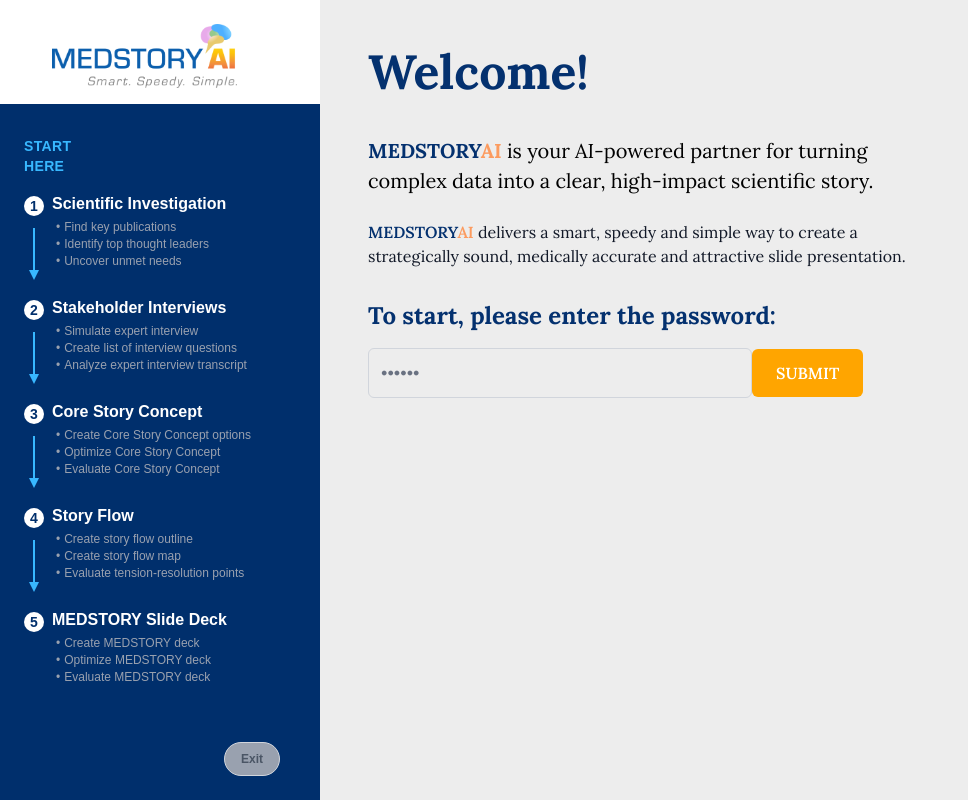
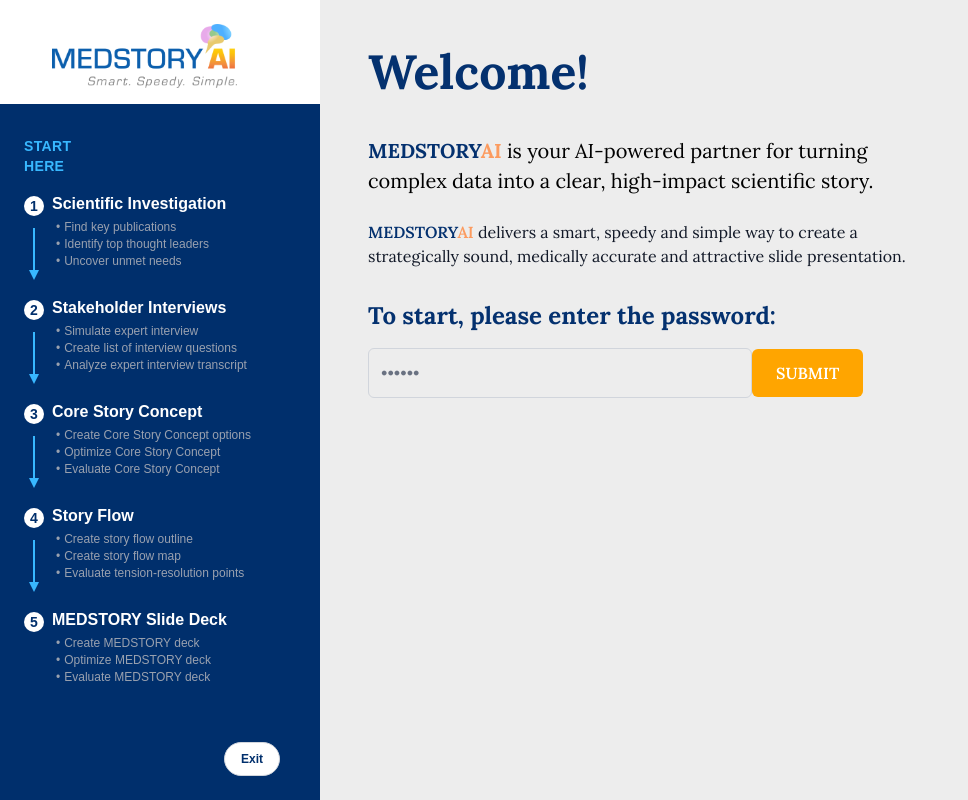
Before and after one commit to jaburnell920/medstory-ai, a Next.js app: page / in a window 1280 px wide. Shown: the whole page, without its empty margins (0-968 px from the left). Built offline with nearby package versions, Linux system fonts and the light colour scheme.

Commit message:
enabled exit button on pw page

```diff
--- a/src/app/components/DisabledSidebarMenu.tsx
+++ b/src/app/components/DisabledSidebarMenu.tsx
@@ -90,12 +90,13 @@ function DisabledSidebarMenu() {
 
       {/* Exit button at the bottom */}
       <div className="mt-auto pt-4 pl-50">
-        <button
-          disabled
-          className="inline-block px-4 py-2 bg-gray-400 text-gray-600 rounded-full cursor-not-allowed font-bold border border-gray-300"
+        <a
+          href="https://sciencebranding.com"
+          rel="noopener noreferrer"
+          className="inline-block px-4 py-2 bg-white text-[#002F6C] rounded-full hover:bg-gray-100 transition-colors duration-200 font-bold border border-gray-300"
         >
           Exit
-        </button>
+        </a>
       </div>
     </nav>
   );
```
